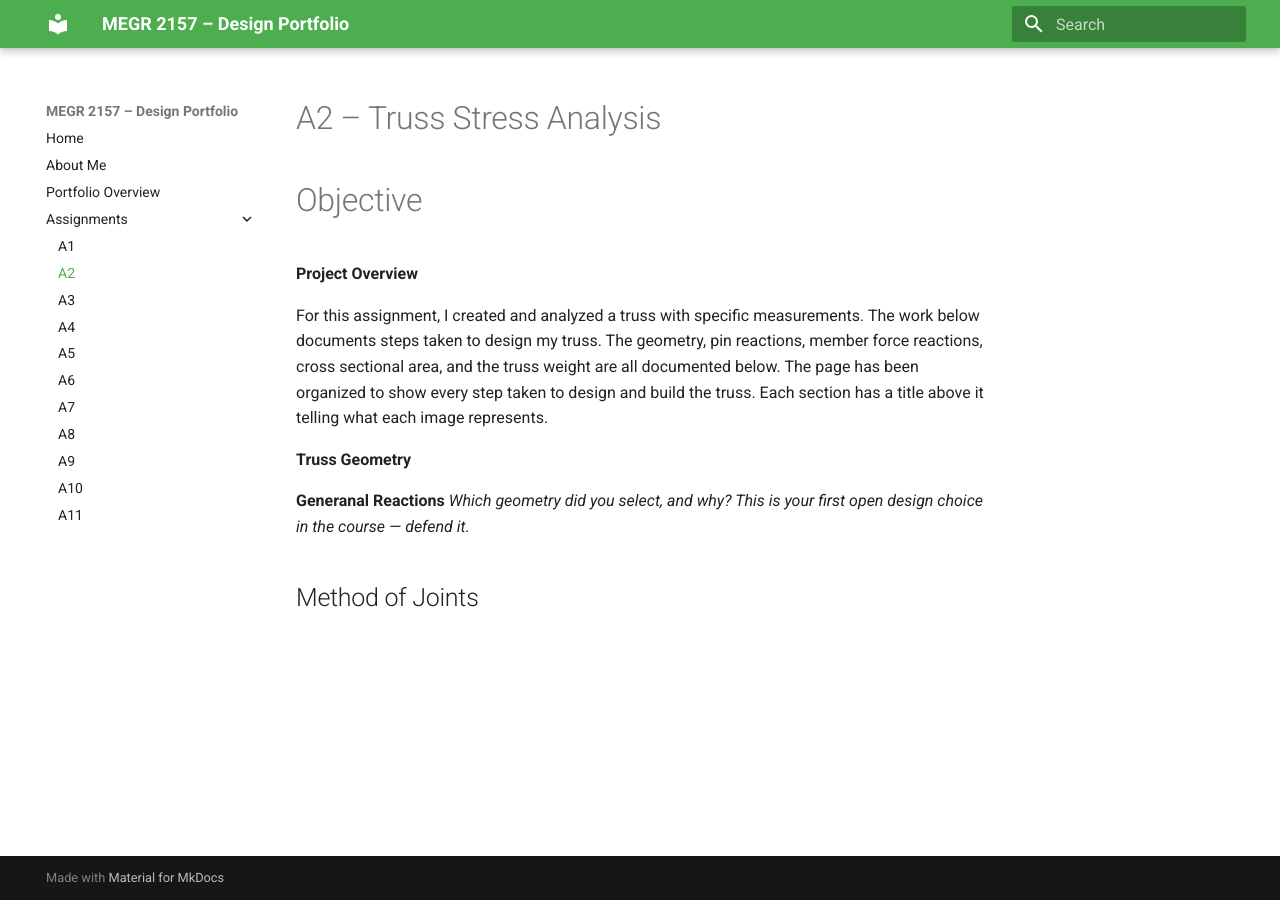
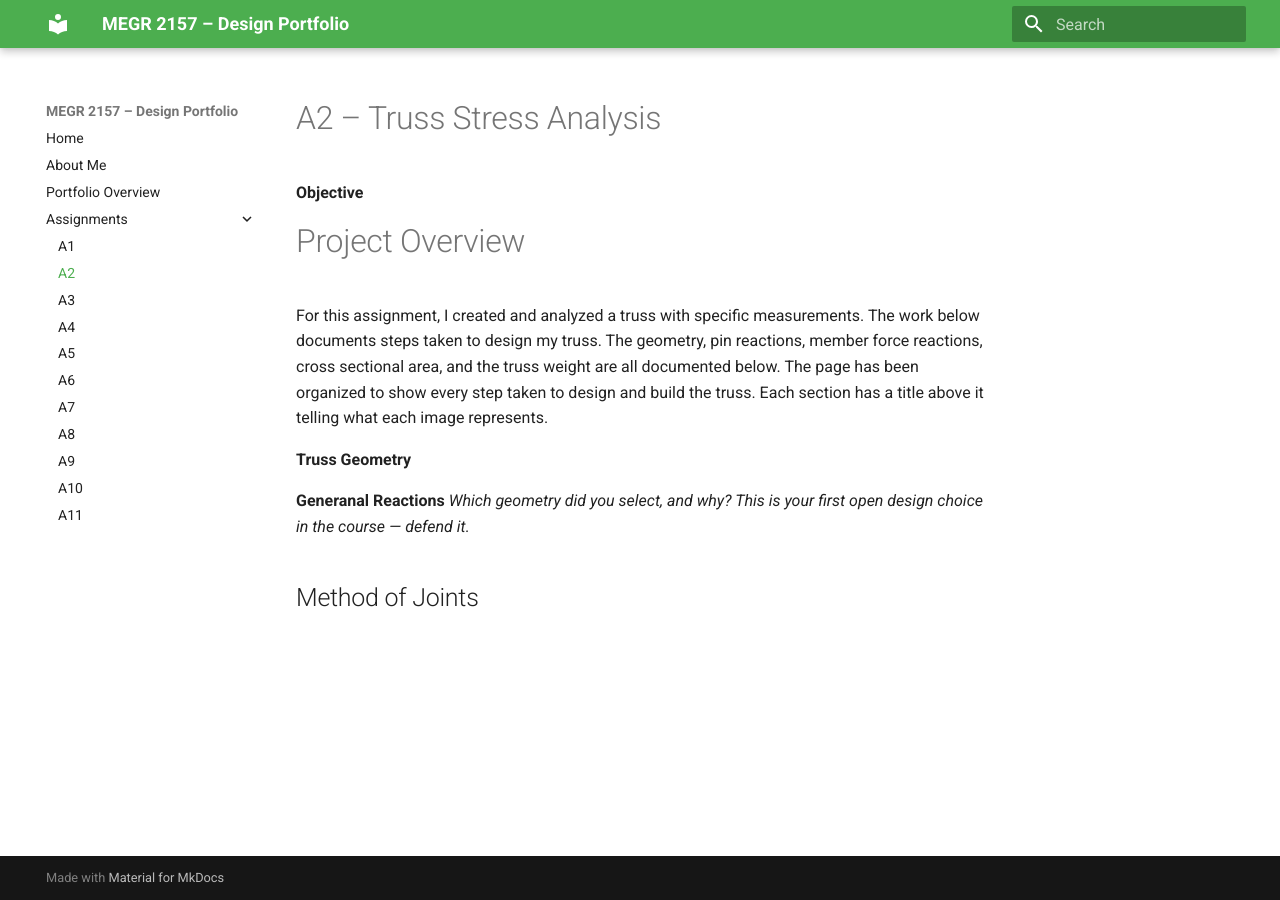
Before and after one commit to brandonhudson11/megr2157-portfolio, an MkDocs documentation site: the page built from docs/assignments/A02/index.md, in a window 1280 px wide. Built offline with MkDocs 1.6.1 and Material for MkDocs 9.7.7, drawn with Linux system fonts in a browser that asks for light colours.

```diff
--- a/docs/assignments/A02/index.md
+++ b/docs/assignments/A02/index.md
@@ -1,8 +1,8 @@
 # A2 – Truss Stress Analysis
 
-# Objective
+**Objective**
 
-**Project Overview**
+# Project Overview
 
 For this assignment, I created and analyzed a truss with specific measurements. The work below documents steps taken to design my truss. The geometry, pin reactions, member force reactions, cross sectional area, and the truss weight are all documented below. The page has been organized to show every step taken to design and build the truss. Each section has a title above it telling what each image represents.
 
```
